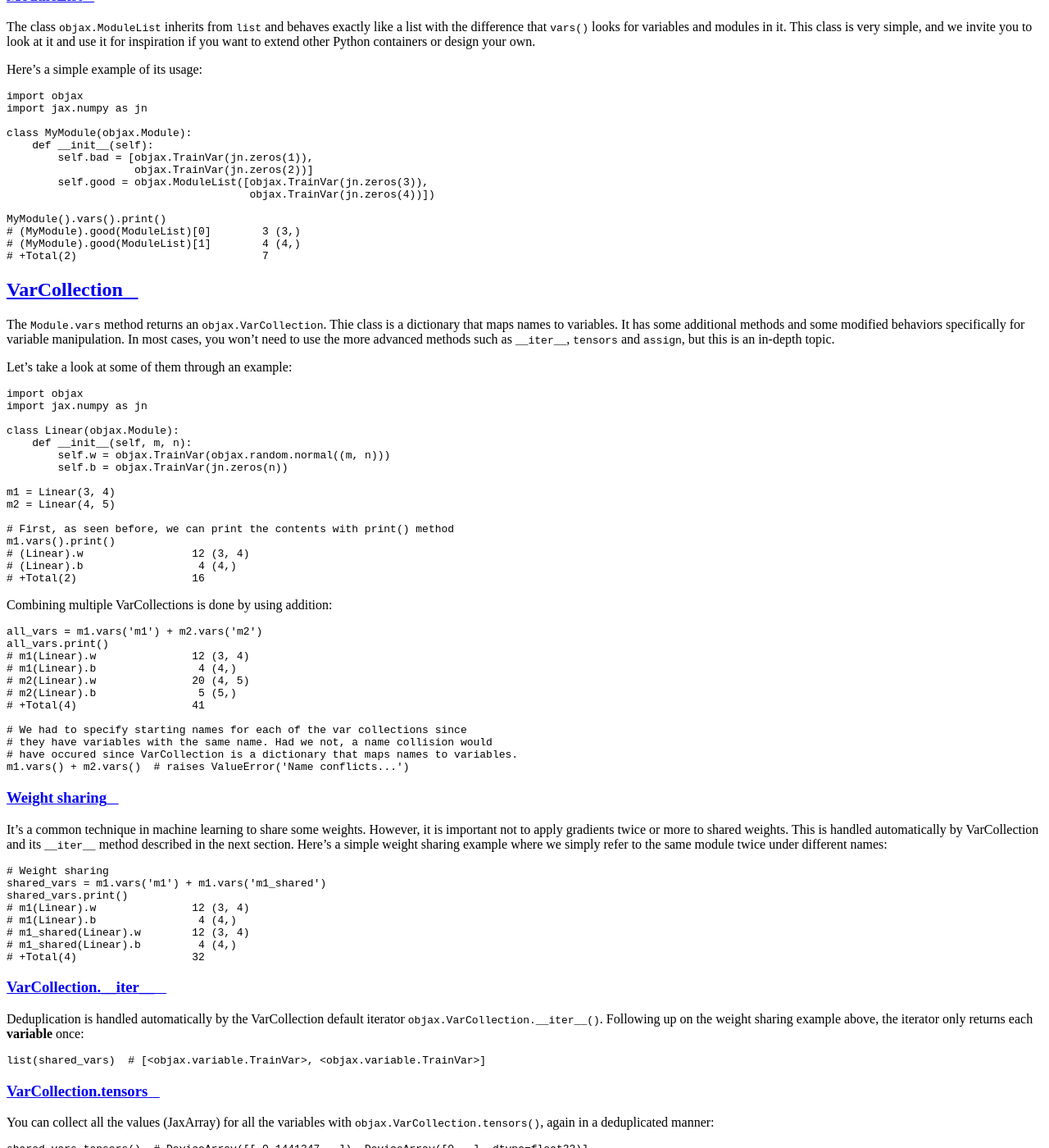
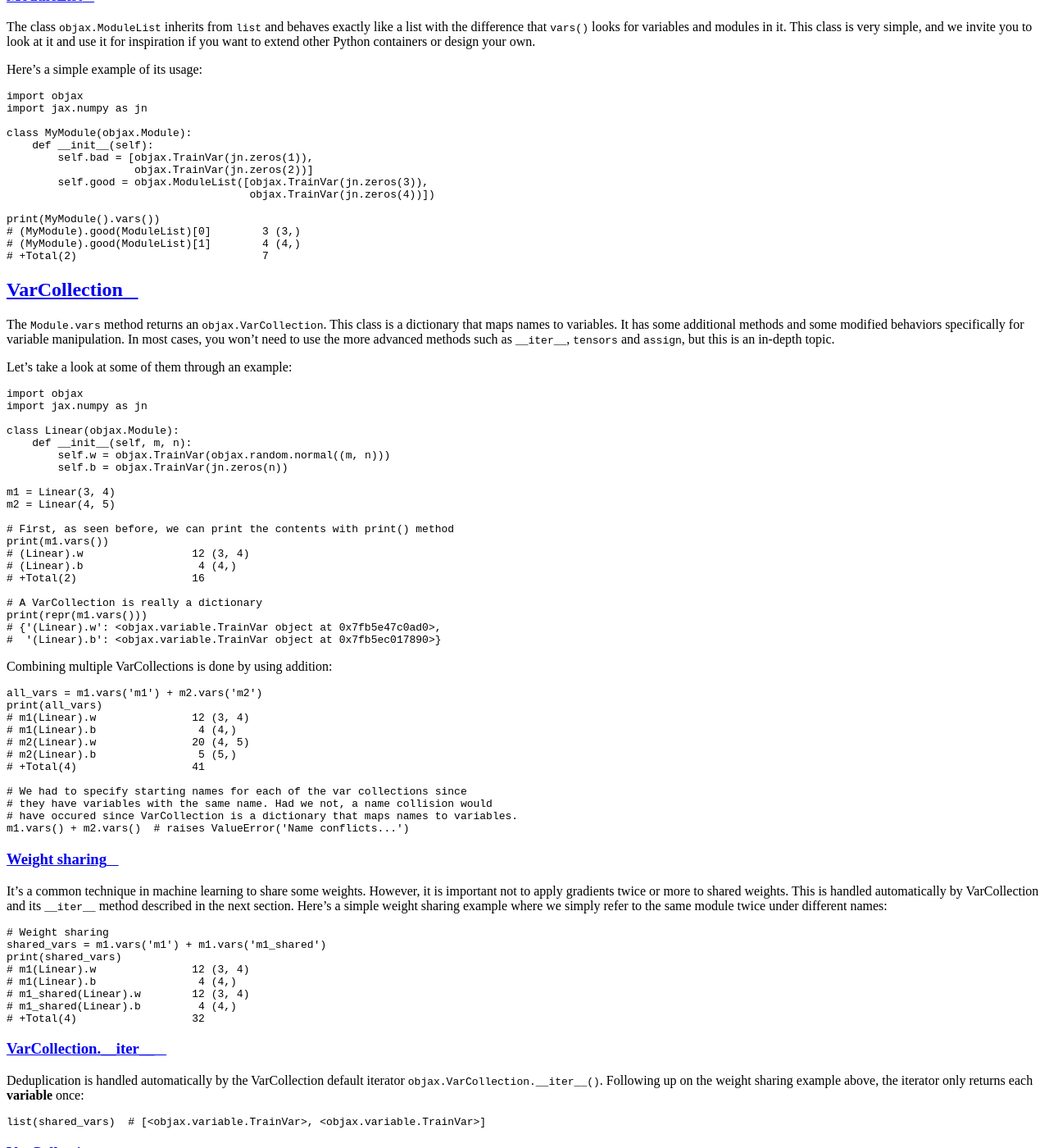
Before and after one commit to google/objax, a Sphinx documentation site: the page built from docs/source/advanced/variables_and_modules.rst, in a window 1280 px wide and 1400 px high, scrolled down 5229 px. Shown: the whole window at 82% size. Built offline with Sphinx 7.4.7 and the Read the Docs theme 2.0.0, drawn with Linux system fonts in a browser that asks for light colours; some of the changed text lies outside the part shown.

Commit message:
Replace the VarCollection.print() method by the overloading of __str__. (#10)

```diff
--- a/docs/source/advanced/jit.rst
+++ b/docs/source/advanced/jit.rst
@@ -47,14 +47,14 @@ present in your computer and what code is being jitted::
 As mentioned earlier, :code:`jit_net` is a module instance, it's sharing the variables with the module :code:`net`,
 we can verify it::
 
-    net.vars().print()
+    print(net.vars())
     # (Sequential)[0](Linear).b        3 (3,)
     # (Sequential)[0](Linear).w        6 (2, 3)
     # (Sequential)[2](Linear).b        4 (4,)
     # (Sequential)[2](Linear).w       12 (3, 4)
     # +Total(4)                       25
 
-    jit_net.vars().print()
+    print(jit_net.vars())
     # (Jit)(Sequential)[0](Linear).b        3 (3,)
     # (Jit)(Sequential)[0](Linear).w        6 (2, 3)
     # (Jit)(Sequential)[2](Linear).b        4 (4,)
@@ -62,7 +62,7 @@ we can verify it::
     # +Total(4)                            25
 
     # We can verify that jit_func also shares the same variables
-    jit_func.vars().print()
+    print(jit_func.vars())
     # (Jit)(Sequential)[0](Linear).b        3 (3,)
     # (Jit)(Sequential)[0](Linear).w        6 (2, 3)
     # (Jit)(Sequential)[2](Linear).b        4 (4,)
--- a/docs/source/advanced/variables_and_modules.rst
+++ b/docs/source/advanced/variables_and_modules.rst
@@ -257,13 +257,13 @@ code.
 Let's inspect the names::
 
     f = Linear(4, 5)
-    f.vars().print()  # print name, size, dimensions
+    print(f.vars())  # print name, size, dimensions
     # (Linear).w                 20 (4, 5)
     # (Linear).b                  5 (5,)
     # +Total(2)                  25
 
     f = MiniNet(4, 5, 6)
-    f.vars().print()
+    print(f.vars())
     # (MiniNet).f1(Linear).w       20 (4, 5)
     # (MiniNet).f1(Linear).b        5 (5,)
     # (MiniNet).f2(Linear).w       30 (5, 6)
@@ -302,7 +302,7 @@ Here's a simple example of its usage::
             self.good = objax.ModuleList([objax.TrainVar(jn.zeros(3)),
                                           objax.TrainVar(jn.zeros(4))])
 
-    MyModule().vars().print()
+    print(MyModule().vars())
     # (MyModule).good(ModuleList)[0]        3 (3,)
     # (MyModule).good(ModuleList)[1]        4 (4,)
     # +Total(2)                             7
@@ -312,7 +312,7 @@ VarCollection
 -------------
 
 The :code:`Module.vars` method returns an :py:class:`objax.VarCollection`.
-Thie class is a dictionary that maps names to variables.
+This class is a dictionary that maps names to variables.
 It has some additional methods and some modified behaviors specifically for variable manipulation.
 In most cases, you won't need to use the more advanced methods such as :code:`__iter__`, :code:`tensors` and
 :code:`assign`, but this is an in-depth topic.
@@ -331,15 +331,20 @@ Let's take a look at some of them through an example::
     m2 = Linear(4, 5)
 
     # First, as seen before, we can print the contents with print() method
-    m1.vars().print()
+    print(m1.vars())
     # (Linear).w                 12 (3, 4)
     # (Linear).b                  4 (4,)
     # +Total(2)                  16
 
+    # A VarCollection is really a dictionary
+    print(repr(m1.vars()))
+    # {'(Linear).w': <objax.variable.TrainVar object at 0x7fb5e47c0ad0>,
+    #  '(Linear).b': <objax.variable.TrainVar object at 0x7fb5ec017890>}
+
 Combining multiple VarCollections is done by using addition::
 
     all_vars = m1.vars('m1') + m2.vars('m2')
-    all_vars.print()
+    print(all_vars)
     # m1(Linear).w               12 (3, 4)
     # m1(Linear).b                4 (4,)
     # m2(Linear).w               20 (4, 5)
@@ -361,7 +366,7 @@ Here's a simple weight sharing example where we simply refer to the same module
 
     # Weight sharing
     shared_vars = m1.vars('m1') + m1.vars('m1_shared')
-    shared_vars.print()
+    print(shared_vars)
     # m1(Linear).w               12 (3, 4)
     # m1(Linear).b                4 (4,)
     # m1_shared(Linear).w        12 (3, 4)
```
Also changed, not shown: docs/source/advanced/gradients.rst (+5 -5 lines), docs/source/objax/objax.rst (+6 -4 lines), docs/source/notebooks/Custom_Networks.ipynb, docs/source/notebooks/Logistic_Regression.ipynb, docs/source/notebooks/Objax_Basics.ipynb, 10 other files.
